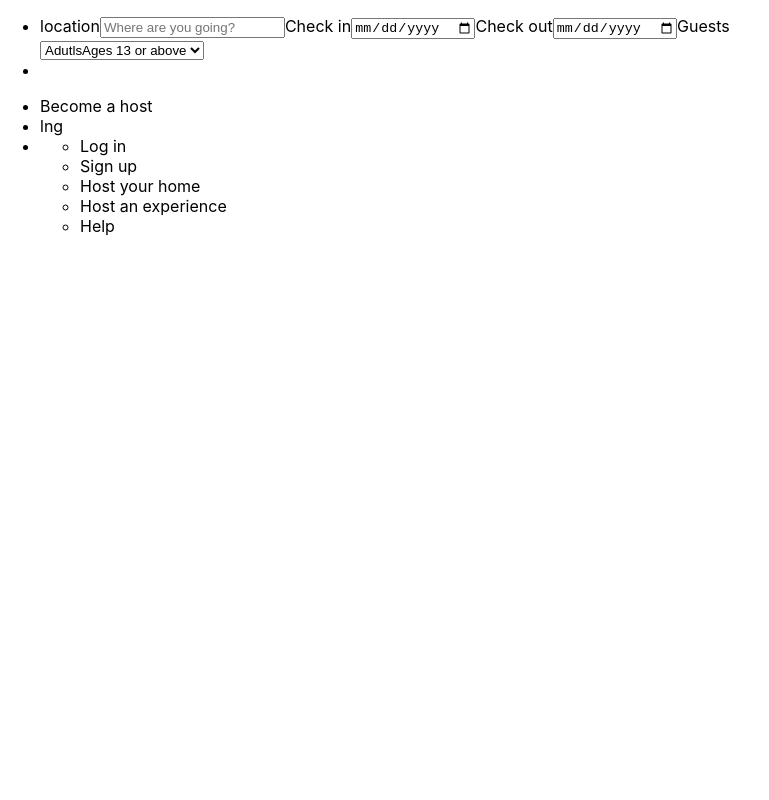
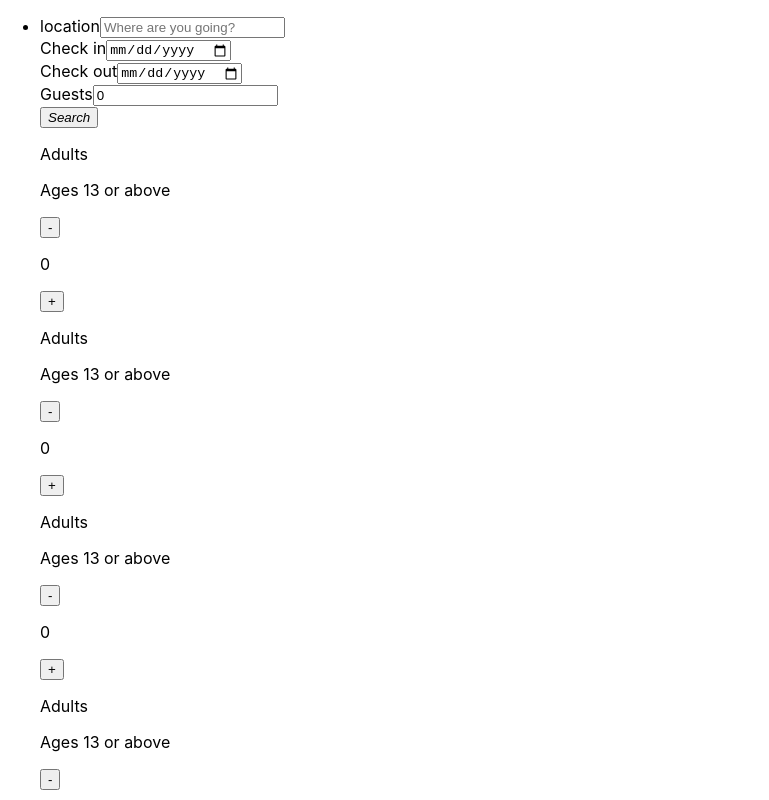
Before and after one commit to VelisariosF/airbnb_clone, a React (Create React App) app: page / in a window 1280 px wide. Shown: the top 800 px of the page, without its empty margins (0-769 px from the left). Built offline with nearby package versions, Linux system fonts and the light colour scheme.

Commit message:
project updated

```diff
--- a/src/NavbarComponents/Guests.js
+++ /dev/null
@@ -1,33 +0,0 @@
-import React from 'react'
-export default function Guests(props){
-    const [guestsData, setGuestsData] = React.useState({
-        adults : 0,
-        children: 0,
-        infants: 0,
-        pets : 0,
-        sum : function(){
-            return this.adults + this.children + this.infants + this.pets
-        }
-    })
-
-
-    return (
-        <>
-
-<label htmlFor="guets">Guests</label>
-            <br />
-            <select
-                id="guests"
-                placeholder='Add guests'
-                value={guestsData.sum()}
-                onChange={props.handleChange}
-                name="guests"
-            >
-                <option value="red" placeholder='Ages 13 or above'><strong>Adutls</strong>Ages 13 or above</option>
-                <option value="orange" placeholder='Ages 2-12'>Children</option>
-                <option value="yellow" placeholder='Under 2'>Infants</option>
-                <option value="yellow" placeholder='Under 2'>Pets</option>
-
-            </select></>
-    )
-}
--- /dev/null
+++ b/src/NavbarComponents/GuestsFromExperiences/GuestCounter.js
@@ -0,0 +1,23 @@
+import React from 'react'
+import './GuestCounter.css'
+export default function GuestCounter(props){
+
+
+    return (
+
+          <div className='counter-element'>
+              <div className='description-container'>
+                  <p>Adults</p>
+                   <p>Ages 13 or above</p>
+
+              </div>
+              <div className='counter'>
+                  <button onClick={props.subtract}>-</button>
+                  <p>{props.value}</p>
+                  <button onClick={props.add}>+</button>
+              </div>
+          </div>
+
+
+    )
+}
--- a/src/NavbarComponents/NavbarPlacesToStay.js
+++ b/src/NavbarComponents/NavbarPlacesToStay.js
@@ -1,24 +1,84 @@
 import React from 'react'
-import Guests from './Guests'
+import GuestCounter from './GuestsFromExperiences/GuestCounter'
 import './NavbarPlacesToStay.css'
 export default function NavbarPlacesToStay() {
-    const [formData, setFormData] = React.useState({
+
+    const [guestsCounters, setGuestsCounters] = React.useState(() => [0, 0, 0, 0])
+    const [guestsSum, setGuestsSum] = React.useState(() => 0)
+    const [formData, setFormData] = React.useState(  {
         location: "",
         checkIn: "",
         checkOut: "",
         guests: 0
     })
 
+    const [showGuestsContainer, setShowGuestContainer] = React.useState(true)
+
+    const guest_counter_elements = guestsCounters.map((value, index) => {
+        return (
+           <GuestCounter
+           value ={value}
+           add ={() => add(index)}
+           subtract ={() => subtract(index)}/>
+        )
+    })
+
+    const guest_counter_container_style = {
+        opacity : showGuestsContainer ? 1 : 0
+    }
+
+
+
+    function updateGuestsSum(add){
+        setFormData(prevFormData => {
+            let newFormData = {...prevFormData}
+            if(add)
+              newFormData.guests += 1
+            else
+              newFormData.guests -= 1
+
+            return newFormData
+        })
+      /*  if(add){
+            setGuestsSum(guestsSum + 1)
+        }else{
+            setGuestsSum(guestsSum - 1)
+        }*/
+
+
+    }
+    function add(index) {
+       const countersCopy = [...guestsCounters];
+             countersCopy[index] += 1;
+             setGuestsCounters(countersCopy);
+             updateGuestsSum(true)
+   }
+
+   function subtract(index) {
+        const countersCopy = [...guestsCounters];
+             countersCopy[index] -= 1;
+             setGuestsCounters(countersCopy);
+             updateGuestsSum(false)
+   }
+
+
     function handelSubmit() {
         //
     }
 
-    function handleChange() {
-        //
+    function handleChange(event) {
+        const {name, value, type} = event.target
+        setFormData(prevFormData => {
+            return {
+                ...prevFormData,
+                [name] : value
+            }
+        })
     }
     return (
+       <div className='places-to-stay-form'>
         <form onSubmit={handelSubmit}>
-
+            <div className='form-element'>
                 <label htmlFor='location'>location</label>
                 <input
                     type='text'
@@ -27,6 +87,8 @@ export default function NavbarPlacesToStay() {
                     value={formData.location}
                     onChange={handleChange} />
 
+            </div>
+            <div className='form-element'>
                 <label htmlFor='checkIn'>Check in</label>
                 <input
                     type='date'
@@ -34,7 +96,8 @@ export default function NavbarPlacesToStay() {
                     placeholder='Add dates'
                     value={formData.checkIn}
                     onChange={handleChange} />
-
+            </div>
+            <div className='form-element'>
                 <label htmlFor='checkOut'>Check out</label>
                 <input
                     type='date'
@@ -42,8 +105,25 @@ export default function NavbarPlacesToStay() {
                     placeholder='Add dates'
                     value={formData.checkOut}
                     onChange={handleChange} />
-               <Guests/>
+            </div>
 
+            <div className='form-element'>
+                <label htmlFor='guests'>Guests</label>
+                <input
+                type='textarea'
+                name='guests'
+                placeholder={formData.guests === 0 ? "Add guests" : formData.guests}
+                value={formData.guests}
+                onChange={handleChange} />
+            </div>
+
+            <button className='search-button' placeholder='Search'><i class="fa fa-search"><span>Search</span></i></button>
         </form>
+       <div className='counters-container' style={guest_counter_container_style} >
+               {guest_counter_elements}
+       </div>
+       </div>
+
+
     )
 }
```
Also changed, not shown: src/NavbarComponents/GuestsFromExperiences/GuestCounter.css (added). Lines whose indentation alone changed are shown as unchanged.
